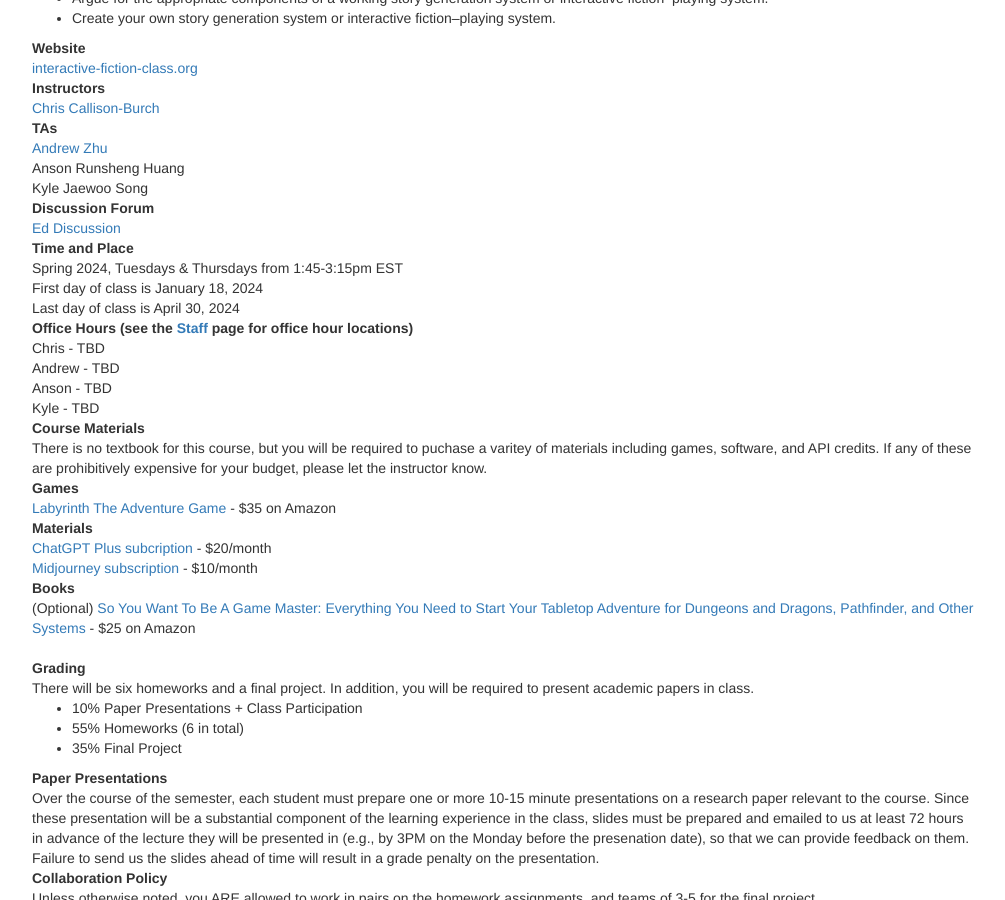
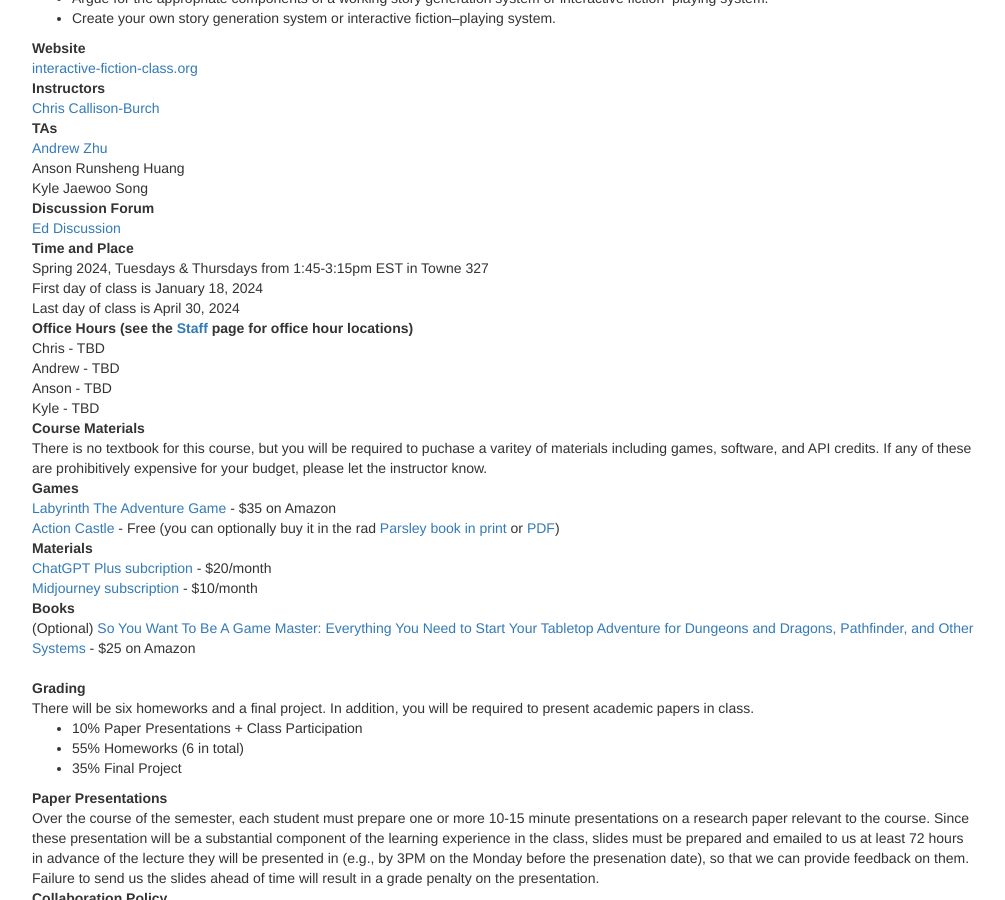
Before and after one commit to interactive-fiction-class/interactive-fiction-class.github.io, a Jekyll site: the page built from index.md, in a window 1280 px wide and 900 px high, scrolled down 493 px. Shown: the whole window, without its empty margins (233-1238 px from the left). Built offline with Jekyll 4.4.1, drawn with Linux system fonts in a browser that asks for light colours; nearby versions of some CDN libraries; a script that is not in the unit is left out.

Commit message:
Update index.md

```diff
--- a/index.md
+++ b/index.md
@@ -113,7 +113,7 @@
 : [Ed Discussion](https://edstem.org/us/courses/50468/discussion/)
 
 Time and Place
-: Spring 2024, Tuesdays & Thursdays from 1:45-3:15pm EST
+: Spring 2024, Tuesdays & Thursdays from 1:45-3:15pm EST in Towne 327
 : First day of class is January 18, 2024
 : Last day of class is April 30, 2024
 
@@ -129,6 +129,7 @@
 
 Games
 : [Labyrinth The Adventure Game](https://www.amazon.com/Jim-Hensons-Labyrinth-Adv-Game/dp/1916011551/) - $35 on Amazon
+: [Action Castle](http://www.memento-mori.com/pdf/parsely-preview-n-play-edition) - Free (you can optionally buy it in the rad [Parsley book in print](http://www.memento-mori.com/books/parsely-book) or [PDF](http://www.memento-mori.com/pdf/parsely-pdf))
 
 
 Materials
```
